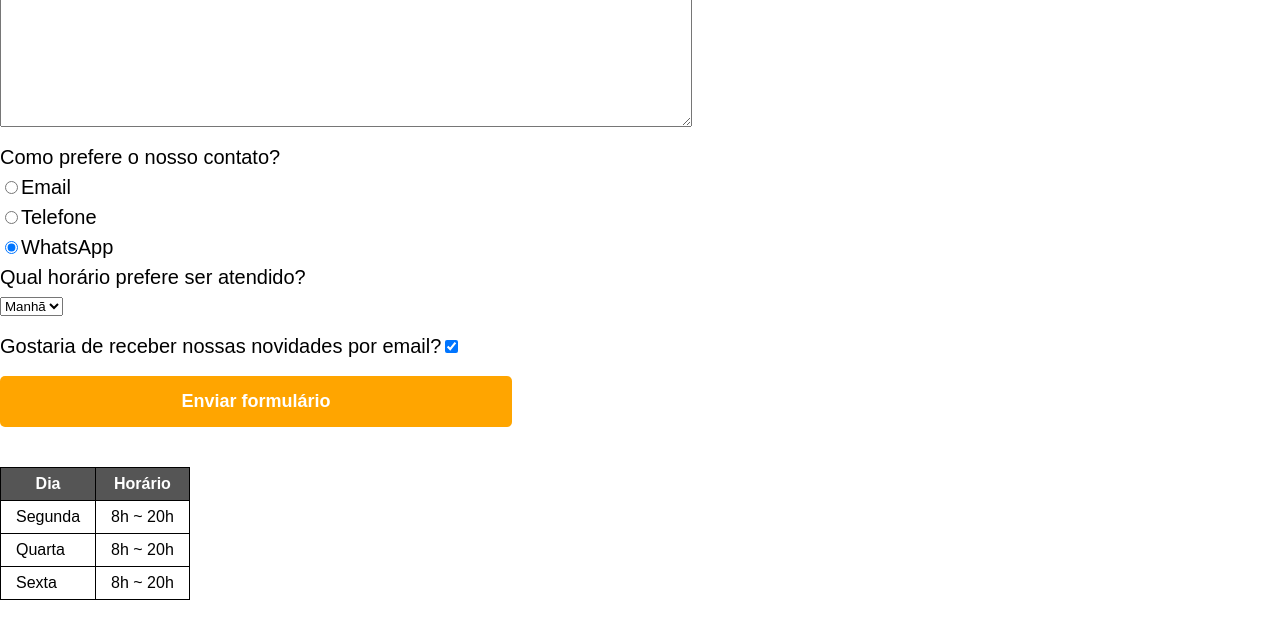
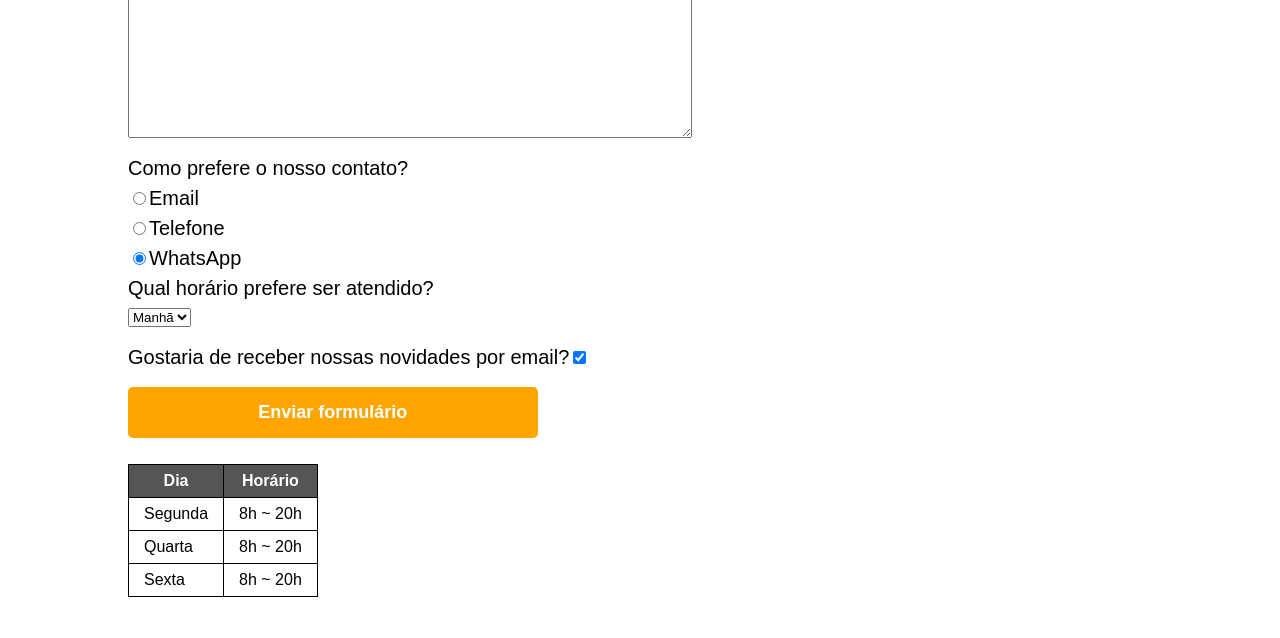
Before and after one commit to philosophicalGear/alura-html5-e-css, a plain HTML site: page contato.html in a window 1280 px wide. Shown: the part 675-1313 px from the top of the page. Drawn offline with Linux system fonts and the light colour scheme.

Commit message:
Correção nos valores da margem do form e da table

```diff
--- a/style.css
+++ b/style.css
@@ -195,7 +195,7 @@ footer {
 
 /* CSS da página de contato */
 form {
-    margin: 40px 0;
+    margin: 4% 10% 0;
 }
 
 form label,
@@ -235,7 +235,7 @@ form legend {
 }
 
 table {
-    margin: 20px 0 40px;
+    margin: 2% 10% 5%;
 }
 
 thead {
```
